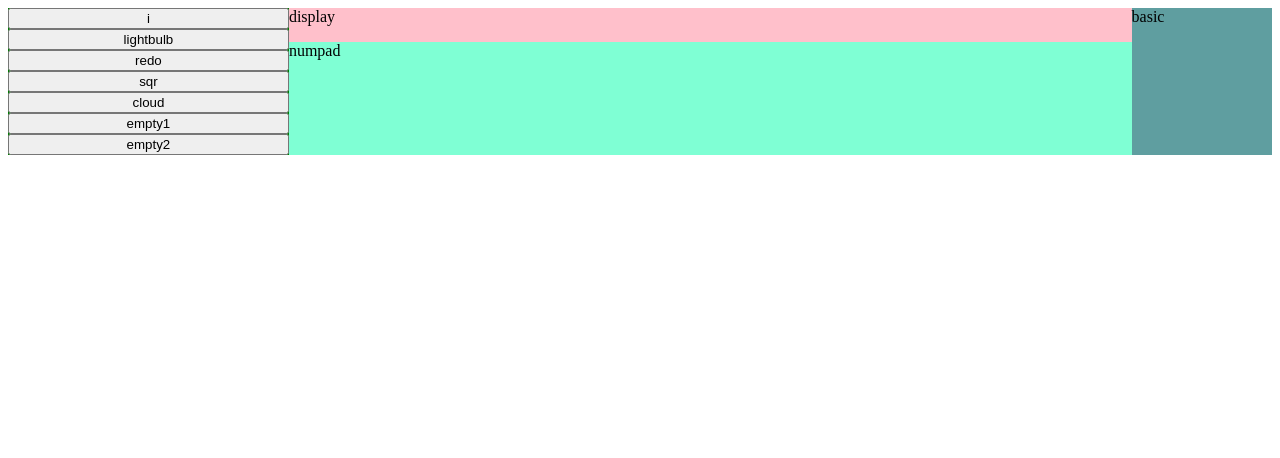
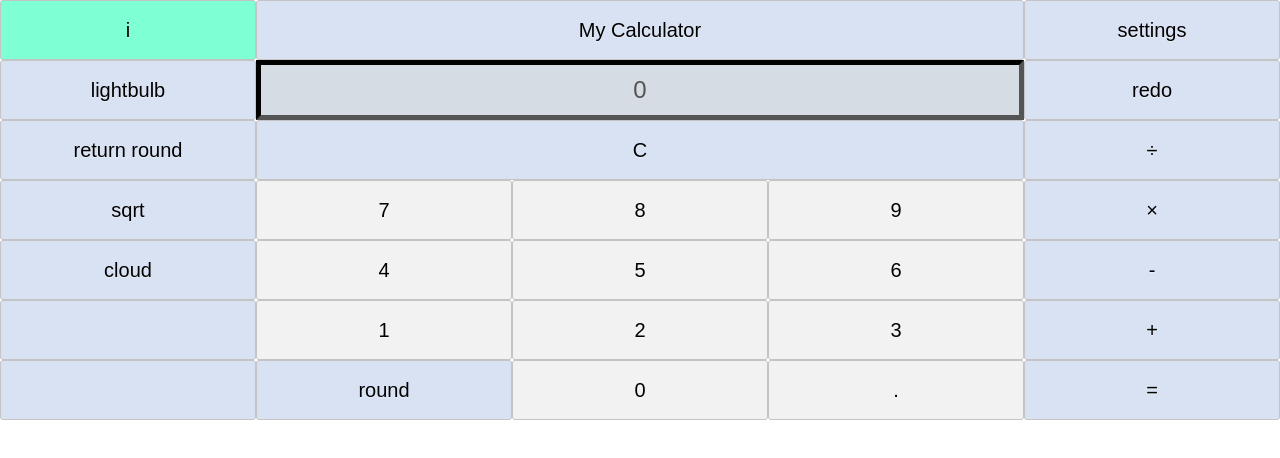
Before and after one commit to max-elbirt/calculator, a website: page index.html in a window 1280 px wide. Drawn offline with Linux system fonts and the light colour scheme.

Commit message:
value listener up - still part 1

```diff
--- a/index.html
+++ b/index.html
@@ -4,26 +4,45 @@
     <meta charset="UTF-8">
     <meta http-equiv="X-UA-Compatible" content="IE=edge">
     <meta name="viewport" content="width=device-width, initial-scale=1.0">
-    <link rel="stylesheet" href="styles.css"></link>
-    <title>Document</title>
+    <title>Max's Calculator</title>
 </head>
 <body>
-    <div class="wrapper">
-        <div class="main">
-            <div class="advanced_op">
-                <button id="i">i</button>
-                <button id="lightbulb">lightbulb</button>
-                <button id="redo">redo</button>
-                <button id="sqr">sqr</button>
-                <button id="cloud">cloud</button>
-                <button id="empty1">empty1</button>
-                <button id="empty2">empty2</button>
-            </div>
-            <div class="header_display">display</div>
-            <div class="numpad">numpad</div>
-            <div class="basic_op">basic</div>
-        </div>
-        <div class="scientific"></div>
-        <div class="log"></div>
+    <div class="calc_container">
+        <button type="button" value="+" id="add" class="button">+</button>
+        <button type="button" value="-" id="subtract" class="button">-</button>
+        <button type="button" value="*" id="multiply" class="button">&times;</button>
+        <button type="button" value="/" id="divide" class="button">&divide;</button>
+        <button type="button" value="=" id="equal" class="button">=</button>
+        <button type="button" value="redo" id="redo" class="button">redo</button>
+        <button type="button" value="settings" id="settings" class="button">settings</button>
+
+        <button type="button" value="header" id="header">My Calculator</button>
+        <input type="text" id="display" value="0" disabled />
+        <button type="button" value="clear" id="clear" class="button">C</button>
+
+        <button type="button" value="7" id="seven" class="nums">7</button>
+        <button type="button" value="8" id="eight" class="nums">8</button>
+        <button type="button" value="9" id="nine" class="nums">9</button>
+        <button type="button" value="4" id="four" class="nums">4</button>
+        <button type="button" value="5" id="five" class="nums">5</button>
+        <button type="button" value="6" id="six" class="nums">6</button>
+        <button type="button" value="1" id="one" class="nums">1</button>
+        <button type="button" value="2" id="two" class="nums">2</button>
+        <button type="button" value="3" id="three" class="nums">3</button>
+        <button type="button" value="0" id="zero" class="nums">0</button>
+        <button type="button" value="decimal" id="decimal" class="nums">.</button>
+
+        <button type="round" value="round" id="round" class="button">round</button>
+        <button type="about" value="about" id="about" class="button">i</button>
+        <button type="ligtbulb" value="lightbulb" id="lightbulb" class="button">lightbulb</button>
+        <button type="return_round" value="return_round" id="return_round" class="button">return round</button>
+        <button type="sqrt" value="sqrt" id="sqrt" class="button">sqrt</button>
+        <button type="cloud" value="cloud" id="cloud" class="button">cloud</button>
+        <button type="button" id="empty1" class="button"></button>
+        <button type="button" id="empty2" class="button"></button>
+
+    </div>
+    <link rel="stylesheet" href="styles.css">
+    <script src="script.js"></script>
 </body>
 </html>
--- /dev/null
+++ b/script.js
@@ -0,0 +1,13 @@
+
+
+
+const infoAlert = "Max Elbirt\n"+"Verson 0.1\n"+"A scientific calculator\n";
+
+const info = document.querySelector("#about");
+info.onclick = () => {alert(infoAlert)};
+
+const buttons = document.getElementsByTagName("button");
+
+for (let button of buttons) {
+  button.addEventListener("click", () => {alert(button.getAttribute("value"))});
+}
--- a/styles.scss
+++ b/styles.scss
@@ -1,45 +1,175 @@
-.wrapper{
-    background-color: antiquewhite;
+html{
+    font-size: 62.5%;
+    box-sizing: border-box;
 }
 
-.main{
-    display:grid;
-    grid-template-columns: 2fr 2fr 2fr 2fr 1fr;
-    grid-template-rows: 1fr 2fr 2fr 2fr 2fr 2fr 2fr;
+button{
+    background-color: #D9E2F3;
+    height: 6rem;
+    border-radius: 3px;
+    border: 1px solid #c4c4c4;
+    font-size: 2rem;
+    color: #000000;
+    text-shadow: 0 1px rgba(255,255,255,.4);
+    transition-duration: 10ms;
+    cursor:grab;
+}
 
-    .advanced_op{
-        grid-column: 1/2;
-        grid-row: 1/8;
-        background-color: green;
-        display: flex;
-        flex-direction: column;
-        align-content: center;
+button:hover{
+    background-color: aquamarine;
+}
+
+button:active{
+    background-color: aliceblue;
+}
+
+*, *::before, *::after{
+    margin: 0;
+    padding: 0;
+    box-sizing: inherit;
+}
+
+.calc_container{
+    display: grid;
+    grid-template-columns: repeat(5, 1fr);
+    grid-template-rows: repeat(7, 1fr);
+
+    #equal{
+        grid-column: 3/4;
+        grid-row: 7/8;
     }
 
-    .header_display{
+    #header{
         grid-column: 2/5;
-        grid-row: 1/3;
-        background-color: pink;
+        grid-row: 1/2;
+    }
+
+    #display{
+        grid-column: 2/5;
+        grid-row: 2/3;
+        background-color: #D5DCE4;
+        text-align: center;
+        border-color: #000000;
+        border-width: 5px;
+        font-size: x-large;
+    }
+
+    #clear{
+        grid-column: 2/5;
+        grid-row: 3/4;
+    }
+
+    #seven{
+        grid-column: 2/3;
+        grid-row: 4/5;
+    }
+
+    #eight{
+        grid-column: 3/4;
+        grid-row: 4/5;
+    }
+
+    #nine{
+        grid-column: 4/5;
+        grid-row: 4/5;
+    }
+
+    #four{
+        grid-column: 2/3;
+        grid-row: 5/6;
+    }
+
+    #five{
+        grid-column: 3/4;
+        grid-row: 5/6;
+    }
+
+    #six{
+        grid-column: 4/5;
+        grid-row: 5/6;
+    }
+
+    #one{
+        grid-column: 2/3;
+        grid-row: 6/7
+    }
+
+    #two{
+        grid-column: 3/4;
+        grid-row: 6/7;
+    }
+
+    #three{
+        grid-column: 4/5;
+        grid-row: 6/7;
+    }
+
+    #round{
+        grid-column: 2/3;
+        grid-row: 7/8;
+    }
+
+    #zero{
+        grid-column: 3/4;
+        grid-row: 7/8;
+    }
+
+    #decimal{
+        grid-column: 4/5;
+        grid-row: 7/8;
+    }
+
+    #settings{
+        grid-column: 5/6;
+        grid-row: 1/2;
+    }
+
+    #redo{
+        grid-column: 5/6;
+        grid-row: 2/3;
+    }
+
+    #divide{
+        grid-column: 5/6;
+        grid-row: 3/4;
+    }
+
+    #multiply{
+        grid-column: 5/6;
+        grid-row:4/5;
+    }
+
+    #subtract{
+        grid-column:5/6;
+        grid-row: 5/6;
+    }
+
+    #add{
+        grid-column: 5/6;
+        grid-row: 6/7;
+    }
+
+    #equal{
+        grid-column: 5/6;
+        grid-row: 7/8;
+    }
+
+    .nums{
+        background-color: #F2F2F2;
+        transition-duration: 10ms;
+    }
+
+    .nums:hover{
+        background-color: lightgray;
+
 
     }
 
-    .numpad{
-        grid-column: 2/5;
-        grid-row: 3/8;
-        background-color: aquamarine;
+    .nums:active{
+        background-color: gray;
     }
 
-    .basic_op{
-        grid-column: 5/6;
-        grid-row: 1/8;
-        background-color: cadetblue;
-    }
-}
 
-.scientific{
+
 
 }
-
-.log{
-
-}
```
Also changed, not shown: styles.css, 1 other file.
